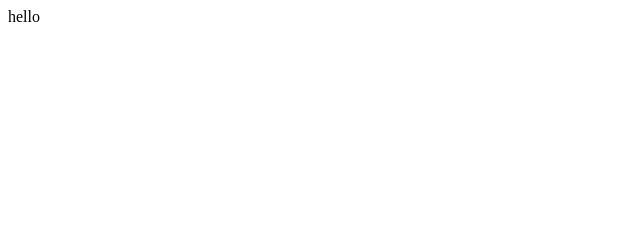
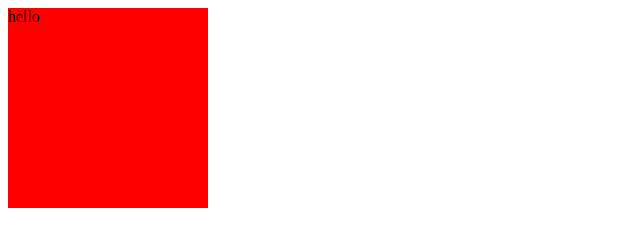
Before and after one commit to Eric-lab-star/movieScript, a plain HTML site: page index.html in a window 1280 px wide. Shown: the whole page, without its empty margins (0-640 px from the left). Drawn offline with Linux system fonts and the light colour scheme.

Commit message:
create style.css

```diff
--- a/index.html
+++ b/index.html
@@ -4,6 +4,7 @@
     <meta charset="UTF-8" />
     <meta http-equiv="X-UA-Compatible" content="IE=edge" />
     <meta name="viewport" content="width=device-width, initial-scale=1.0" />
+    <link rel="stylesheet" href="style.css" />
     <title>learning git</title>
   </head>
   <body>
--- /dev/null
+++ b/style.css
@@ -0,0 +1,5 @@
+div {
+  background-color: red;
+  width: 200px;
+  height: 200px;
+}
```
